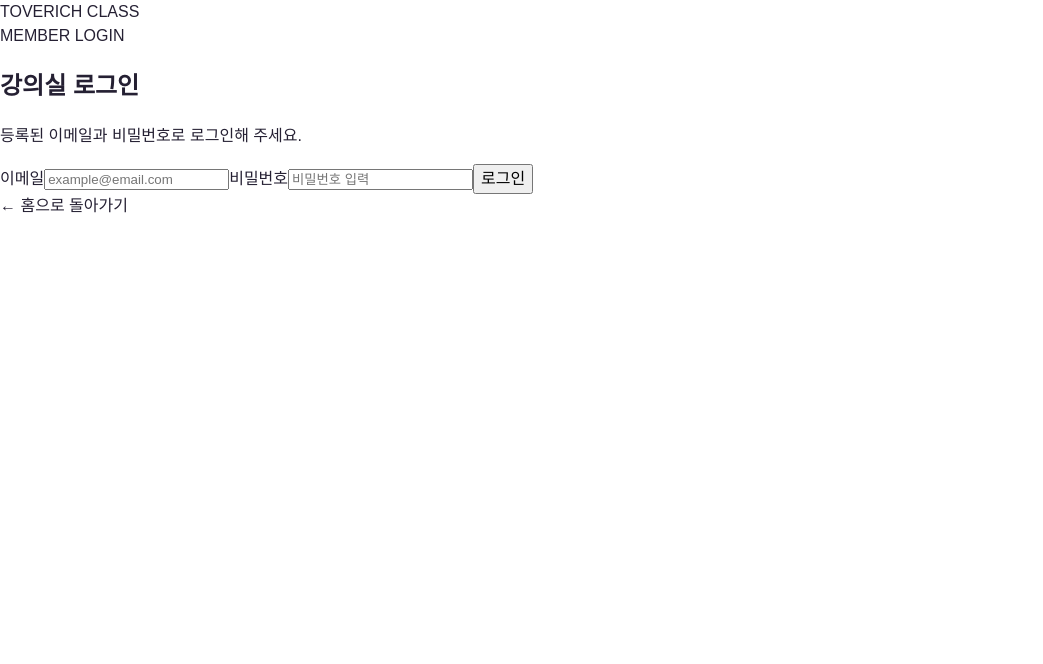
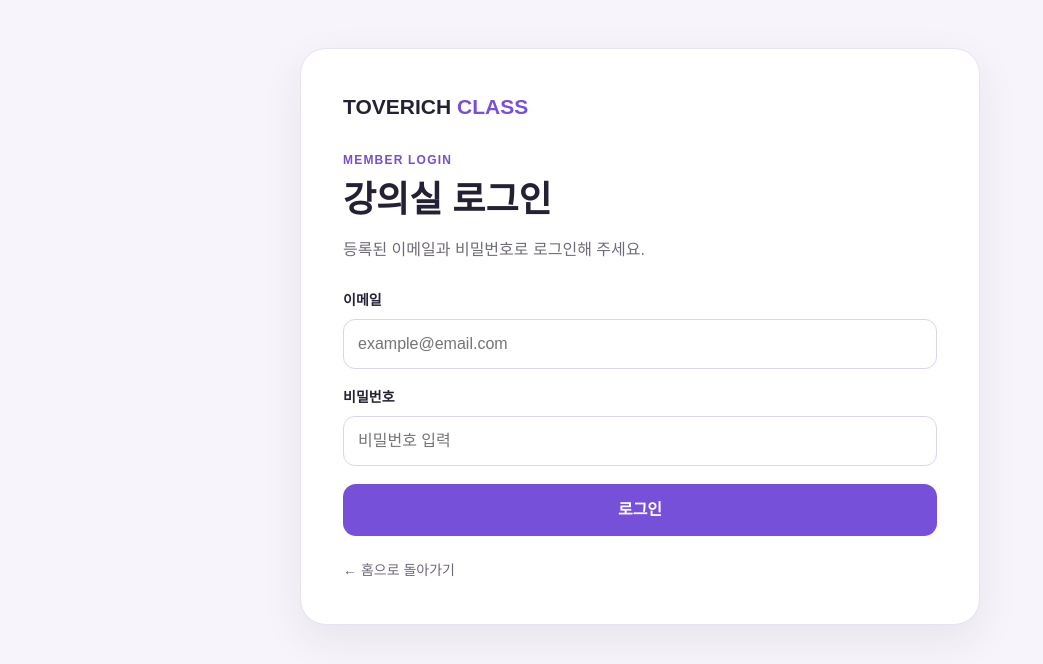
Before and after one commit to siyounpark/toverich-class, a Next.js app: page /login in a window 1280 px wide. Shown: the top 664 px of the page, without its empty margins (0-1043 px from the left). Built offline with nearby package versions, Linux system fonts and the light colour scheme; no server answers.

Commit message:
Style login and dashboard pages

```diff
--- a/app/globals.css
+++ b/app/globals.css
@@ -9,7 +9,7 @@ button { font: inherit; }
 .brand { font-size: 21px; font-weight: 900; letter-spacing: -0.4px; }
 .brand span { color: #7551c9; }
 nav { display: flex; align-items: center; gap: 24px; font-size: 15px; font-weight: 700; }
-.loginButton { border: 0; border-radius: 999px; padding: 11px 19px; background: #292335; color: #fff; cursor: pointer; }
+.loginButton { display: inline-flex; align-items: center; justify-content: center; border: 0; border-radius: 999px; padding: 11px 19px; background: #292335; color: #fff; cursor: pointer; }
 
 .hero { width: min(1120px, calc(100% - 40px)); margin: 0 auto; padding: 86px 30px; text-align: center; border-radius: 30px; background: linear-gradient(180deg, #f4effc 0%, #fbf9fe 58%, #fff 100%); border: 1px solid #eee8f5; }
 .heroBadge { display: inline-block; padding: 8px 14px; border-radius: 999px; background: #e9ddfb; color: #6841b7; font-size: 14px; font-weight: 800; }
@@ -50,9 +50,33 @@ nav { display: flex; align-items: center; gap: 24px; font-size: 15px; font-weigh
 .ctaBox p { margin: 0; max-width: 450px; font-size: 16px; line-height: 1.75; color: #d8d0e0; }
 footer { padding: 10px 20px 50px; text-align: center; color: #918a99; font-size: 13px; }
 
+.authPage, .dashboardPage { min-height: 100vh; background: #f7f4fb; padding: 48px 20px; }
+.authCard, .dashboardShell { width: min(680px, 100%); margin: 0 auto; background: #fff; border: 1px solid #e9e2f0; border-radius: 26px; box-shadow: 0 14px 40px rgba(49, 38, 64, .08); }
+.authCard { padding: 42px; }
+.authBrand { display: inline-block; font-size: 21px; font-weight: 900; }
+.authBrand span { color: #7650d8; }
+.authEyebrow { margin-top: 28px; color: #7650c9; font-size: 12px; font-weight: 900; letter-spacing: 1.2px; }
+.authCard h1, .dashboardShell h1 { margin: 8px 0 10px; font-size: 36px; line-height: 1.25; }
+.authIntro, .dashboardShell > p { color: #716b79; }
+.authForm { margin-top: 28px; display: grid; gap: 18px; }
+.authForm label { display: grid; gap: 8px; font-weight: 800; font-size: 14px; }
+.authForm input { width: 100%; min-height: 50px; border: 1px solid #ddd5e6; border-radius: 12px; padding: 0 14px; font-size: 16px; outline: none; }
+.authForm input:focus { border-color: #7650d8; box-shadow: 0 0 0 3px rgba(118, 80, 216, .12); }
+.authMessage { padding: 12px 14px; border-radius: 10px; background: #fff4f4; color: #a33; font-size: 14px; }
+.authSubmit { min-height: 52px; border: 0; border-radius: 13px; background: #7650d8; color: #fff; font-weight: 900; cursor: pointer; }
+.authSubmit:disabled { opacity: .65; cursor: wait; }
+.authBack { display: inline-block; margin-top: 24px; color: #6f6578; font-size: 14px; }
+.dashboardShell { width: min(980px, 100%); padding: 38px; }
+.dashboardTopbar { display: flex; align-items: center; justify-content: space-between; gap: 20px; }
+.secondaryAction { border: 1px solid #ddd5e6; background: #fff; border-radius: 12px; padding: 10px 15px; cursor: pointer; font-weight: 800; }
+.adminGrid { margin-top: 30px; display: grid; grid-template-columns: repeat(2, minmax(0, 1fr)); gap: 16px; }
+.adminGrid article { border: 1px solid #e7e1ed; border-radius: 16px; padding: 22px; background: #fbf9fd; display: grid; gap: 8px; }
+.adminGrid strong { font-size: 19px; }
+.adminGrid span { color: #716b79; font-size: 14px; line-height: 1.6; }
+
 @media (max-width: 800px) {
   .siteHeader { width: calc(100% - 32px); min-height: 66px; }
-  nav a { display: none; }
+  nav a:not(.loginButton) { display: none; }
   .hero { width: calc(100% - 24px); padding: 60px 22px; border-radius: 24px; }
   .hero h1 { font-size: 38px; letter-spacing: -1.5px; }
   .hero p { font-size: 16px; }
@@ -63,6 +87,8 @@ footer { padding: 10px 20px 50px; text-align: center; color: #918a99; font-size:
   .courseGrid { grid-template-columns: 1fr; }
   .resourceGrid { grid-template-columns: repeat(2, minmax(0, 1fr)); }
   .ctaBox { padding: 30px 24px; flex-direction: column; align-items: flex-start; }
+  .authCard, .dashboardShell { padding: 28px 22px; }
+  .adminGrid { grid-template-columns: 1fr; }
 }
 
 @media (max-width: 480px) {
@@ -73,4 +99,5 @@ footer { padding: 10px 20px 50px; text-align: center; color: #918a99; font-size:
   .heroActions { flex-direction: column; }
   .primaryButton, .secondaryButton { width: 100%; }
   .resourceGrid { grid-template-columns: 1fr; }
+  .authCard h1, .dashboardShell h1 { font-size: 30px; }
 }
```
